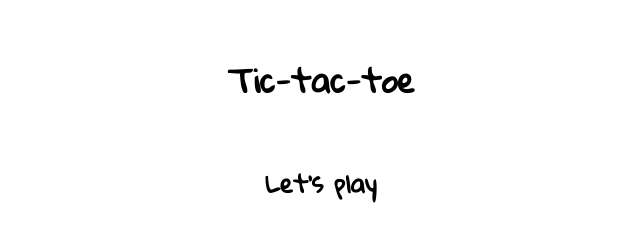
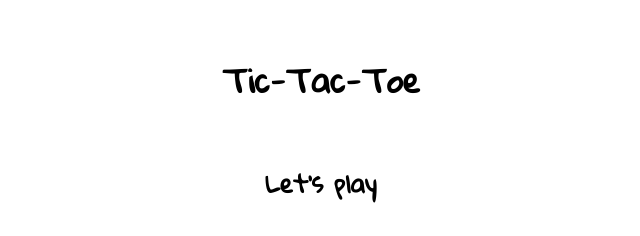
Before and after one commit to RogerEaux/tic-tac-toe, a plain HTML site: page index.html in a window 1280 px wide. Shown: the top 236 px of the page, 319-959 px from the left. Drawn offline with Linux system fonts and the light colour scheme.

Commit message:
Change title name

```diff
--- a/index.html
+++ b/index.html
@@ -6,14 +6,14 @@
   <meta charset="UTF-8">
   <meta http-equiv="X-UA-Compatible" content="IE=edge">
   <meta name="viewport" content="width=device-width, initial-scale=1.0">
-  <title>Tic-tac-toe</title>
+  <title>Tic-Tac-Toe</title>
   <link rel="stylesheet" href="style.css">
   <script src="./script.js" defer></script>
 </head>
 
 <body>
   <header class="header">
-    <h1 class="title">Tic-tac-toe</h1>
+    <h1 class="title">Tic-Tac-Toe</h1>
   </header>
   <main class="main">
     <h2 class="message">Let's play</h2>
```
